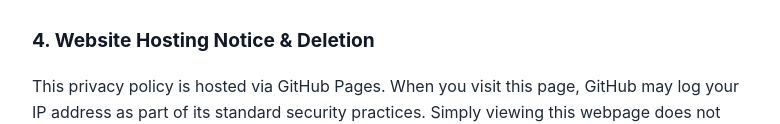
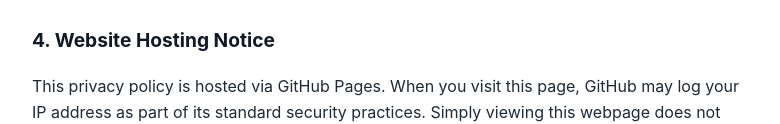
Before and after one commit to tham123ans1/homeslate-privacy, a plain HTML site: page index.html in a window 1280 px wide. Shown: the part 930-1054 px from the top of the page, without its empty margins (248-1028 px from the left). Drawn offline with Linux system fonts and the light colour scheme.

Commit message:
Update index.html

```diff
--- a/index.html
+++ b/index.html
@@ -56,7 +56,7 @@
     submission directly inside the app at any time, or remove all local data by uninstalling the app.
   </p>
 
-  <h2>4. Website Hosting Notice &amp; Deletion</h2>
+  <h2>4. Website Hosting Notice</h2>
   <p>
     This privacy policy is hosted via GitHub Pages. When you visit this page,
     GitHub may log your IP address as part of its standard security practices.
```
